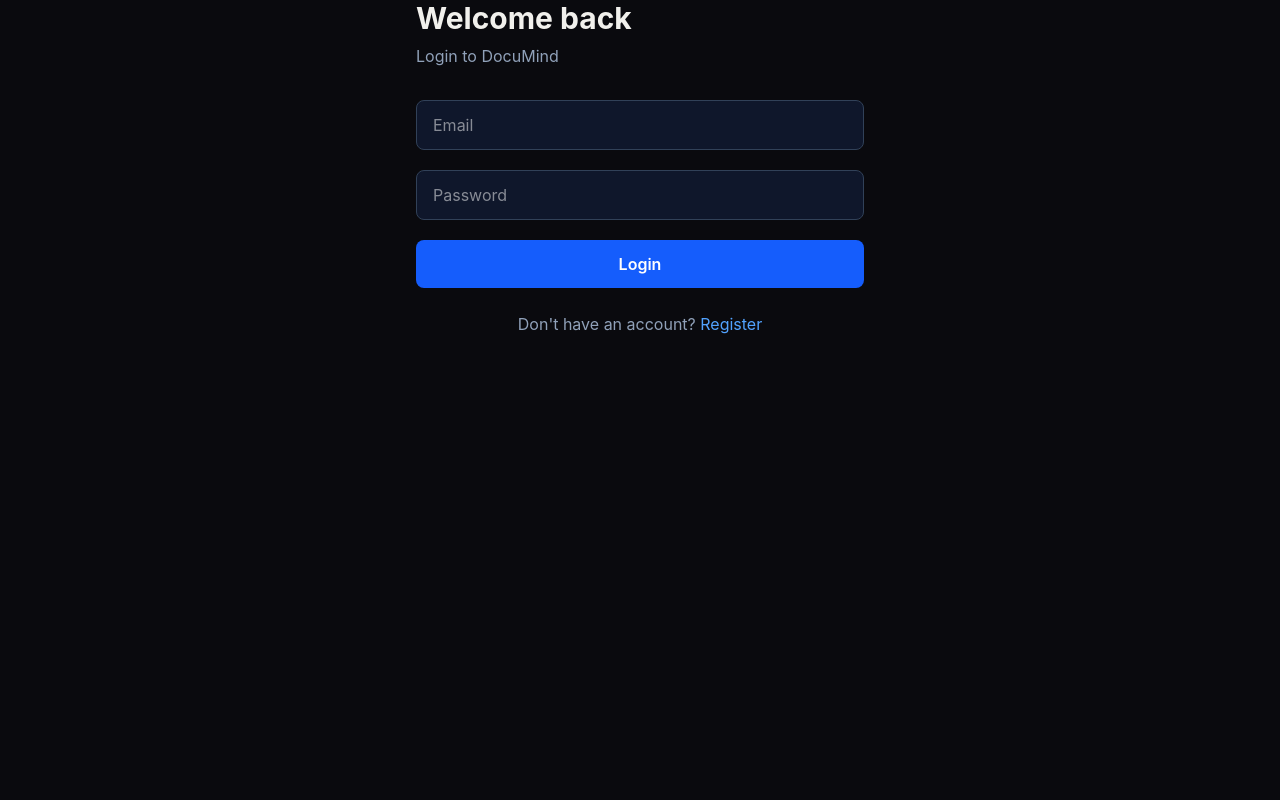
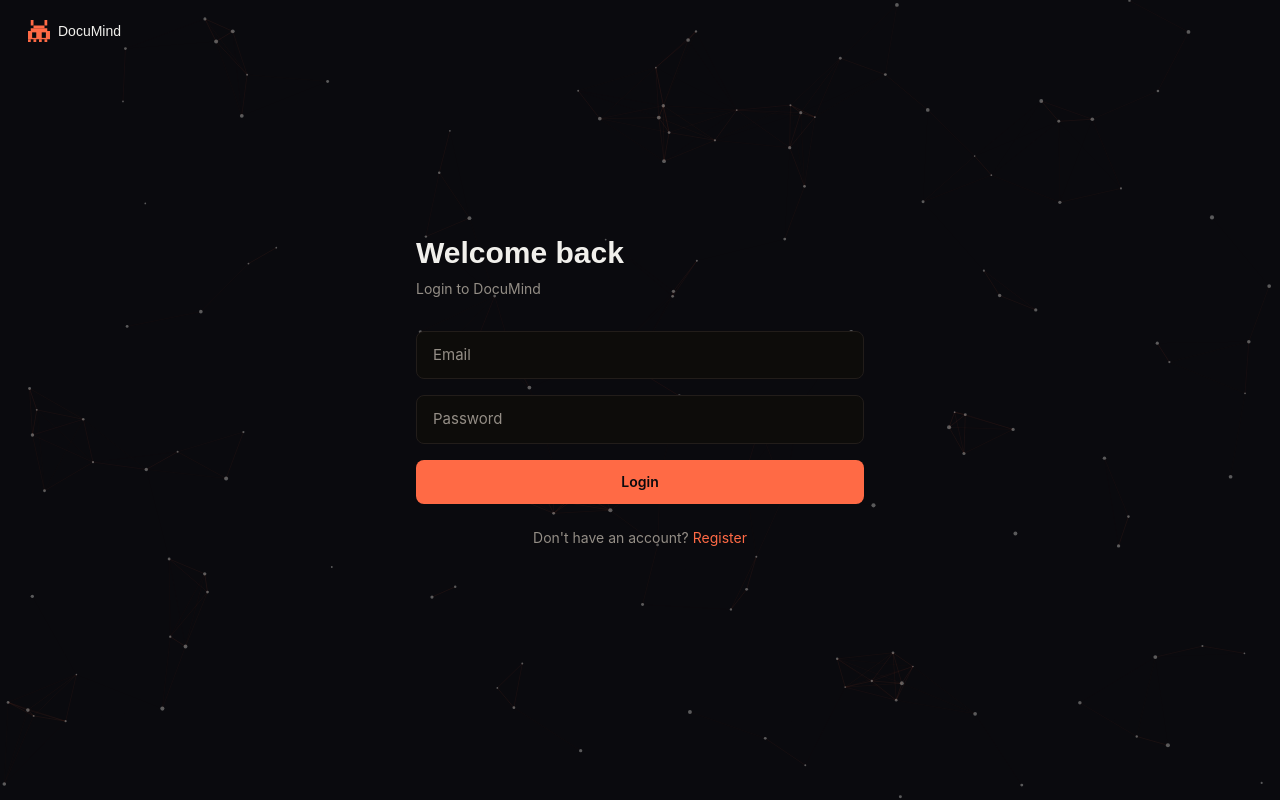
Before and after one commit to gauravsd-git/DocuMind-Frontend, a React (Vite) app: page /login in a window 1280 px wide. Built offline with nearby package versions, Linux system fonts and the light colour scheme; no server answers.

Commit message:
refactor: login and register page UI

```diff
--- a/src/pages/Login.jsx
+++ b/src/pages/Login.jsx
@@ -1,53 +1,68 @@
-import { useState } from 'react'
-import { Link, useNavigate } from 'react-router-dom'
-import { login } from '../services/api'
-import { useAuth } from '../context/AuthContext'
+import { useState } from "react";
+import { Link, useNavigate } from "react-router-dom";
+import { login } from "../services/api";
+import { useAuth } from "../context/AuthContext";
+import NetworkBackground from "../components/NetworkBackground";
+import Reveal from "../components/Reveal";
+import Logo from "../components/Logo";
 
 function Login() {
-  const [email, setEmail] = useState('')
-  const [password, setPassword] = useState('')
-  const [error, setError] = useState('')
-  const [loading, setLoading] = useState(false)
+  const [email, setEmail] = useState("");
+  const [password, setPassword] = useState("");
+  const [error, setError] = useState("");
+  const [loading, setLoading] = useState(false);
 
-  const { login: saveToken } = useAuth()
-  const navigate = useNavigate()
+  const { login: saveToken } = useAuth();
+  const navigate = useNavigate();
 
   async function handleSubmit(event) {
-    event.preventDefault()
-    setError('')
-    setLoading(true)
+    event.preventDefault();
+    setError("");
+    setLoading(true);
 
     try {
-      const data = await login(email, password)
-
-      saveToken(data.token)
-      navigate('/dashboard')
+      const data = await login(email, password);
+      saveToken(data.token);
+      navigate("/dashboard");
     } catch (error) {
-      setError(error.message)
+      setError(error.message);
     } finally {
-      setLoading(false)
+      setLoading(false);
     }
   }
 
   return (
-    <div className="mx-auto max-w-md">
-      <h1 className="text-3xl font-bold">Welcome back</h1>
+    <div className="relative min-h-screen bg-bg">
+      <NetworkBackground className="absolute inset-0" />
 
-      <p className="mt-2 text-slate-400">
+      <div className="relative z-10 flex min-h-screen flex-col">
+        <div className="px-7 py-5">
+          <Link to="/" className="flex w-fit items-center gap-2">
+            <Logo />
+            <span className="font-display text-sm font-medium text-ink">
+              DocuMind
+            </span>
+          </Link>
+        </div>
+
+        <div className="flex flex-1 items-center justify-center px-6 pb-20">
+          <div className="w-full max-w-md">
+            <Reveal as="h1" className="font-display text-3xl font-semibold text-ink">
+              Welcome back
+            </Reveal>
+            <Reveal as="p" delay={80} className="mt-2 text-sm text-muted">
               Login to DocuMind
-      </p>
+            </Reveal>
 
-      <form
-        onSubmit={handleSubmit}
-        className="mt-8 space-y-5"
-      >
+            <Reveal delay={140}>
+              <form onSubmit={handleSubmit} className="mt-8 space-y-4">
                 <input
                   type="email"
                   placeholder="Email"
                   value={email}
                   onChange={(event) => setEmail(event.target.value)}
                   required
-          className="w-full rounded-lg border border-slate-700 bg-slate-900 px-4 py-3 text-white outline-none focus:border-blue-500"
+                  className="w-full rounded-lg border border-border bg-panel px-4 py-3 text-[15px] text-ink outline-none placeholder:text-muted focus:border-accent"
                 />
 
                 <input
@@ -56,11 +71,11 @@
                   value={password}
                   onChange={(event) => setPassword(event.target.value)}
                   required
-          className="w-full rounded-lg border border-slate-700 bg-slate-900 px-4 py-3 text-white outline-none focus:border-blue-500"
+                  className="w-full rounded-lg border border-border bg-panel px-4 py-3 text-[15px] text-ink outline-none placeholder:text-muted focus:border-accent"
                 />
 
                 {error && (
-          <p className="rounded-lg bg-red-500/10 p-3 text-red-400">
+                  <p className="rounded-lg bg-red-500/10 p-3 text-sm text-red-400">
                     {error}
                   </p>
                 )}
@@ -68,23 +83,24 @@
                 <button
                   type="submit"
                   disabled={loading}
-          className="w-full rounded-lg bg-blue-600 px-4 py-3 font-semibold text-white hover:bg-blue-700 disabled:cursor-not-allowed disabled:opacity-50"
+                  className="w-full rounded-lg bg-accent px-4 py-3 text-sm font-semibold text-bg transition-opacity hover:opacity-90 disabled:cursor-not-allowed disabled:opacity-50"
                 >
-          {loading ? 'Logging in...' : 'Login'}
+                  {loading ? "Logging in..." : "Login"}
                 </button>
               </form>
+            </Reveal>
 
-      <p className="mt-6 text-center text-slate-400">
-        Don't have an account?{' '}
-        <Link
-          to="/register"
-          className="text-blue-400 hover:text-blue-300"
-        >
+            <Reveal delay={200} as="p" className="mt-6 text-center text-sm text-muted">
+              Don't have an account?{" "}
+              <Link to="/register" className="text-accent hover:opacity-80">
                 Register
               </Link>
-      </p>
+            </Reveal>
           </div>
-  )
+        </div>
+      </div>
+    </div>
+  );
 }
 
-export default Login
+export default Login;
--- a/src/pages/Register.jsx
+++ b/src/pages/Register.jsx
@@ -1,43 +1,65 @@
-import { useState } from 'react'
-import { Link, useNavigate } from 'react-router-dom'
-import { register } from '../services/api'
+import { useState } from "react";
+import { Link, useNavigate } from "react-router-dom";
+import { register } from "../services/api";
+import NetworkBackground from "../components/NetworkBackground";
+import Reveal from "../components/Reveal";
+import Logo from "../components/Logo";
 
 function Register() {
-  const [email, setEmail] = useState('')
-  const [password, setPassword] = useState('')
-  const [error, setError] = useState('')
-  const [loading, setLoading] = useState(false)
+  const [email, setEmail] = useState("");
+  const [password, setPassword] = useState("");
+  const [error, setError] = useState("");
+  const [loading, setLoading] = useState(false);
 
-  const navigate = useNavigate()
+  const navigate = useNavigate();
 
   async function handleSubmit(event) {
-    event.preventDefault()
-    setError('')
-    setLoading(true)
+    event.preventDefault();
+    setError("");
+    setLoading(true);
 
     try {
-      await register(email, password)
-      navigate('/login')
+      await register(email, password);
+      navigate("/login");
     } catch (error) {
-      setError(error.message)
+      setError(error.message);
     } finally {
-      setLoading(false)
+      setLoading(false);
     }
   }
 
   return (
-    <div className="mx-auto max-w-md">
-      <h1 className="text-3xl font-bold">Create account</h1>
-      <p className="mt-2 text-slate-400">Join DocuMind</p>
+    <div className="relative min-h-screen bg-bg">
+      <NetworkBackground className="absolute inset-0" />
 
-      <form onSubmit={handleSubmit} className="mt-8 space-y-5">
+      <div className="relative z-10 flex min-h-screen flex-col">
+        <div className="px-7 py-5">
+          <Link to="/" className="flex w-fit items-center gap-2">
+            <Logo />
+            <span className="font-display text-sm font-medium text-ink">
+              DocuMind
+            </span>
+          </Link>
+        </div>
+
+        <div className="flex flex-1 items-center justify-center px-6 pb-20">
+          <div className="w-full max-w-md">
+            <Reveal as="h1" className="font-display text-3xl font-semibold text-ink">
+              Create account
+            </Reveal>
+            <Reveal as="p" delay={80} className="mt-2 text-sm text-muted">
+              Join DocuMind
+            </Reveal>
+
+            <Reveal delay={140}>
+              <form onSubmit={handleSubmit} className="mt-8 space-y-4">
                 <input
                   type="email"
                   placeholder="Email"
                   value={email}
                   onChange={(e) => setEmail(e.target.value)}
                   required
-          className="w-full rounded-lg border border-slate-700 bg-slate-900 px-4 py-3"
+                  className="w-full rounded-lg border border-border bg-panel px-4 py-3 text-[15px] text-ink outline-none placeholder:text-muted focus:border-accent"
                 />
 
                 <input
@@ -46,11 +68,11 @@
                   value={password}
                   onChange={(e) => setPassword(e.target.value)}
                   required
-          className="w-full rounded-lg border border-slate-700 bg-slate-900 px-4 py-3"
+                  className="w-full rounded-lg border border-border bg-panel px-4 py-3 text-[15px] text-ink outline-none placeholder:text-muted focus:border-accent"
                 />
 
                 {error && (
-          <p className="rounded-lg bg-red-500/10 p-3 text-red-400">
+                  <p className="rounded-lg bg-red-500/10 p-3 text-sm text-red-400">
                     {error}
                   </p>
                 )}
@@ -58,20 +80,24 @@
                 <button
                   type="submit"
                   disabled={loading}
-          className="w-full rounded-lg bg-blue-600 px-4 py-3 font-semibold hover:bg-blue-700 disabled:opacity-50"
+                  className="w-full rounded-lg bg-accent px-4 py-3 text-sm font-semibold text-bg transition-opacity hover:opacity-90 disabled:cursor-not-allowed disabled:opacity-50"
                 >
-          {loading ? 'Creating account...' : 'Register'}
+                  {loading ? "Creating account..." : "Register"}
                 </button>
               </form>
+            </Reveal>
 
-      <p className="mt-6 text-center text-slate-400">
-        Already have an account?{' '}
-        <Link to="/login" className="text-blue-400">
+            <Reveal delay={200} as="p" className="mt-6 text-center text-sm text-muted">
+              Already have an account?{" "}
+              <Link to="/login" className="text-accent hover:opacity-80">
                 Login
               </Link>
-      </p>
+            </Reveal>
           </div>
-  )
+        </div>
+      </div>
+    </div>
+  );
 }
 
-export default Register
+export default Register;
```
Lines whose indentation alone changed are shown as unchanged.
